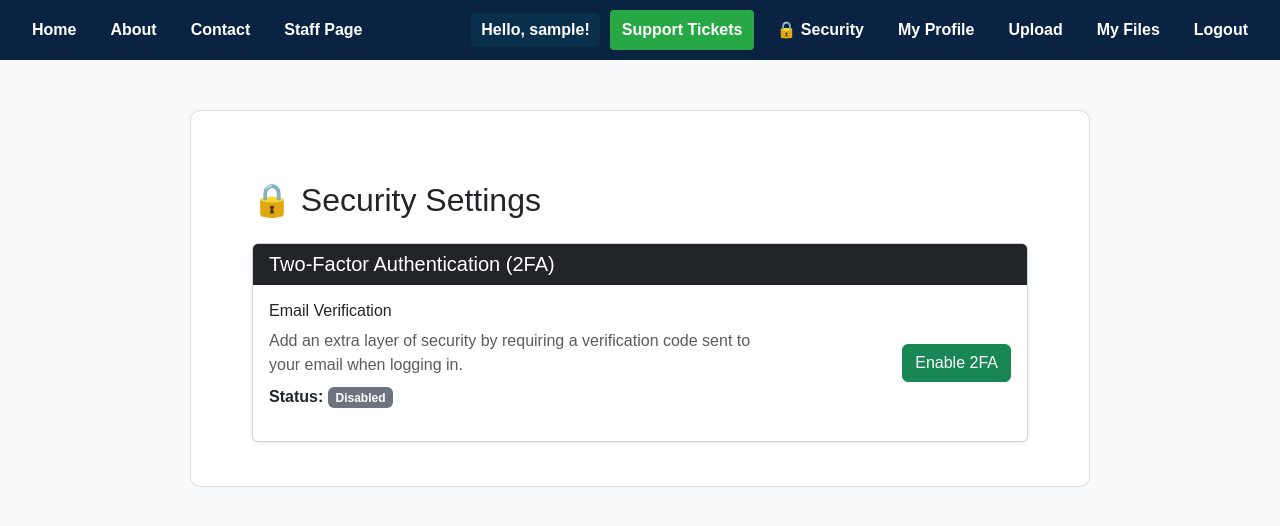
After one commit to Ethanz12/Infosecurity_project, a Django app: page /security/settings/ in a window 1280 px wide. The commit adds this page. Shown: the top 526 px of the page. Run offline with Django 5.2, Linux system fonts and the light colour scheme; the visitor is signed in with stand-in values (Sample User, id 1); data comes from the database, SQL or seed files in the repository; parts of the project's set-up code (start-up, migrations or seed data) failed here and were passed over.

Commit message:
Add email-based 2FA authentication feature

```diff
--- /dev/null
+++ b/apps/home/templates/auth/security_settings.html
@@ -0,0 +1,102 @@
+{% extends "home/base.html" %}
+
+{% block title %}Security Settings{% endblock %}
+
+{% block content %}
+<div class="container" style="max-width: 800px; margin-top: 50px;">
+    <h2 class="mb-4">🔒 Security Settings</h2>
+
+    <!-- 2FA Status Card -->
+    <div class="card shadow-sm mb-4">
+        <div class="card-header bg-dark text-white">
+            <h5 class="mb-0">Two-Factor Authentication (2FA)</h5>
+        </div>
+        <div class="card-body">
+            <div class="row align-items-center">
+                <div class="col-md-8">
+                    <h6>Email Verification</h6>
+                    <p class="text-muted mb-0">
+                        Add an extra layer of security by requiring a verification code sent to your email when logging in.
+                    </p>
+                    <p class="mt-2">
+                        <strong>Status:</strong>
+                        {% if two_factor_enabled %}
+                            <span class="badge bg-success">✓ Enabled</span>
+                        {% else %}
+                            <span class="badge bg-secondary">Disabled</span>
+                        {% endif %}
+                    </p>
+                </div>
+                <div class="col-md-4 text-end">
+                    <form method="post" action="{% url 'toggle_2fa' %}">
+                        {% csrf_token %}
+                        {% if two_factor_enabled %}
+                            <input type="hidden" name="action" value="disable">
+                            <button type="submit" class="btn btn-danger" onclick="return confirm('Are you sure you want to disable 2FA? This will make your account less secure.')">
+                                Disable 2FA
+                            </button>
+                        {% else %}
+                            <input type="hidden" name="action" value="enable">
+                            <button type="submit" class="btn btn-success">
+                                Enable 2FA
+                            </button>
+                        {% endif %}
+                    </form>
+                </div>
+            </div>
+
+            {% if not user.email %}
+            <div class="alert alert-warning mt-3 mb-0">
+                ⚠️ You need to add an email address to your profile before enabling 2FA.
+                <a href="{% url 'profile' %}" class="alert-link">Update Profile</a>
+            </div>
+            {% endif %}
+        </div>
+    </div>
+
+    <!-- Recent 2FA Activity -->
+    {% if two_factor_enabled %}
+    <div class="card shadow-sm">
+        <div class="card-header bg-light">
+            <h5 class="mb-0">Recent Login Attempts</h5>
+        </div>
+        <div class="card-body">
+            {% if recent_codes %}
+            <div class="table-responsive">
+                <table class="table table-sm">
+                    <thead>
+                        <tr>
+                            <th>Date</th>
+                            <th>IP Address</th>
+                            <th>Status</th>
+                            <th>Expires</th>
+                        </tr>
+                    </thead>
+                    <tbody>
+                        {% for code in recent_codes %}
+                        <tr>
+                            <td>{{ code.created_at|date:"M d, Y H:i" }}</td>
+                            <td><code>{{ code.ip_address }}</code></td>
+                            <td>
+                                {% if code.is_used %}
+                                    <span class="badge bg-success">Used</span>
+                                {% elif code.is_valid %}
+                                    <span class="badge bg-warning">Valid</span>
+                                {% else %}
+                                    <span class="badge bg-secondary">Expired</span>
+                                {% endif %}
+                            </td>
+                            <td>{{ code.expires_at|date:"H:i" }}</td>
+                        </tr>
+                        {% endfor %}
+                    </tbody>
+                </table>
+            </div>
+            {% else %}
+            <p class="text-muted mb-0">No recent login attempts.</p>
+            {% endif %}
+        </div>
+    </div>
+    {% endif %}
+</div>
+{% endblock %}
--- a/apps/home/templates/home/base.html
+++ b/apps/home/templates/home/base.html
@@ -81,7 +81,7 @@
                 <span>Hello, {{ user.username }}!</span>
 
                 <a href="{% url 'ticket_list' %}" style="background-color: #28a745;">Support Tickets</a>
-
+                <a href="{% url 'security_settings' %}">🔒 Security</a>
                 <a href="{% url 'profile' %}">My Profile</a>
                 <a href="{% url 'upload_file' %}">Upload</a>
                 <a href="{% url 'file_list' %}">My Files</a>
--- a/apps/home/urls.py
+++ b/apps/home/urls.py
@@ -15,4 +15,9 @@ urlpatterns = [
     path('tickets/', views.ticket_list, name='ticket_list'),
     path('tickets/create/', views.create_ticket, name='create_ticket'),
     path('tickets/<int:ticket_id>/', views.ticket_detail, name='ticket_detail'),
+
+    path('verify-2fa/', views.verify_2fa, name='verify_2fa'),
+    path('resend-2fa/', views.resend_2fa_code, name='resend_2fa'),
+    path('security/settings/', views.security_settings, name='security_settings'),
+    path('security/toggle-2fa/', views.toggle_2fa, name='toggle_2fa'),
 ]
--- a/apps/home/views.py
+++ b/apps/home/views.py
@@ -14,6 +14,11 @@ from django.shortcuts import get_object_or_404
 from .models import Ticket
 
 from .models import CitizenProfile
+
+from django.utils import timezone
+from datetime import timedelta
+from .models import TwoFactorCode, CitizenProfile
+from .email_utils import send_2fa_code_email
 
 #S3 Stuff
 import boto3
@@ -279,6 +284,16 @@ def register_view(request):
     return render(request, "register/register.html")
 
 
+def get_client_ip(request):
+    """Get client IP address"""
+    x_forwarded_for = request.META.get('HTTP_X_FORWARDED_FOR')
+    if x_forwarded_for:
+        ip = x_forwarded_for.split(',')[0]
+    else:
+        ip = request.META.get('REMOTE_ADDR')
+    return ip
+
+
 def login_view(request):
     if request.method == "POST":
         username = request.POST.get("username", "").lower()
@@ -286,14 +301,46 @@ def login_view(request):
         user = authenticate(request, username=username, password=password)
 
         if user:
-            login(request, user)
-            return redirect("home")
+            # Check if 2FA is enabled
+            try:
+                profile = CitizenProfile.objects.get(user=user)
+                if profile.two_factor_enabled:
+                    # Generate 2FA code
+                    code = TwoFactorCode.generate_code()
+                    expires_at = timezone.now() + timedelta(minutes=5)
 
-        messages.error(request, "Invalid credentials.")
-        return redirect("login")
+                    TwoFactorCode.objects.create(
+                        user=user,
+                        code=code,
+                        expires_at=expires_at,
+                        ip_address=get_client_ip(request)
+                    )
+
+                    # Send email
+                    email_sent = send_2fa_code_email(user, code, get_client_ip(request))
+
+                    if email_sent:
+                        # Store user ID in session temporarily
+                        request.session['pending_2fa_user_id'] = user.id
+                        messages.success(request, f"Verification code sent to {user.email}")
+                        return redirect("verify_2fa")
+                    else:
+                        messages.error(request, "Failed to send verification code. Please try again.")
+                        return redirect("login")
+                else:
+                    # 2FA not enabled, log in directly
+                    login(request, user)
+                    return redirect("home")
+
+            except CitizenProfile.DoesNotExist:
+                # No profile = no 2FA
+                login(request, user)
+                return redirect("home")
+        else:
+            messages.error(request, "Invalid credentials.")
+            return redirect("login")
 
     return render(request, "register/login.html")
-
 
 @login_required
 def logout_view(request):
@@ -635,3 +682,152 @@ def ticket_detail(request, ticket_id):
             context["citizen_info"] = None
 
     return render(request, "tickets/ticket_detail.html", context)
+
+
+
+def verify_2fa(request):
+    """Verify 2FA code"""
+
+    # Check if user has pending 2FA
+    pending_user_id = request.session.get('pending_2fa_user_id')
+    if not pending_user_id:
+        messages.error(request, "No pending verification. Please log in first.")
+        return redirect("login")
+
+    from django.contrib.auth.models import User
+    user = User.objects.get(id=pending_user_id)
+
+    if request.method == "POST":
+        entered_code = request.POST.get("code", "").strip()
+
+        # Find valid code
+        valid_code = TwoFactorCode.objects.filter(
+            user=user,
+            code=entered_code,
+            is_used=False,
+            expires_at__gt=timezone.now()
+        ).first()
+
+        if valid_code:
+            # Mark code as used
+            valid_code.is_used = True
+            valid_code.save()
+
+            # Log user in
+            login(request, user)
+
+            # Clear session data
+            del request.session['pending_2fa_user_id']
+
+            messages.success(request, "Login successful!")
+            return redirect("home")
+        else:
+            # Check if code exists but is expired
+            expired_code = TwoFactorCode.objects.filter(
+                user=user,
+                code=entered_code,
+                is_used=False
+            ).first()
+
+            if expired_code:
+                messages.error(request, "Code has expired. Please request a new one.")
+            else:
+                messages.error(request, "Invalid verification code. Please try again.")
+
+    # Calculate time remaining
+    latest_code = TwoFactorCode.objects.filter(
+        user=user,
+        is_used=False
+    ).order_by('-created_at').first()
+
+    time_remaining = None
+    if latest_code:
+        time_remaining = int((latest_code.expires_at - timezone.now()).total_seconds())
+
+    return render(request, "auth/verify_2fa.html", {
+        "user_email": user.email,
+        "time_remaining": time_remaining
+    })
+
+
+def resend_2fa_code(request):
+    """Resend 2FA code"""
+
+    pending_user_id = request.session.get('pending_2fa_user_id')
+    if not pending_user_id:
+        messages.error(request, "No pending verification.")
+        return redirect("login")
+
+    from django.contrib.auth.models import User
+    user = User.objects.get(id=pending_user_id)
+
+    # Invalidate old codes
+    TwoFactorCode.objects.filter(user=user, is_used=False).update(is_used=True)
+
+    # Generate new code
+    code = TwoFactorCode.generate_code()
+    expires_at = timezone.now() + timedelta(minutes=5)
+
+    TwoFactorCode.objects.create(
+        user=user,
+        code=code,
+        expires_at=expires_at,
+        ip_address=get_client_ip(request)
+    )
+
+    # Send email
+    email_sent = send_2fa_code_email(user, code, get_client_ip(request))
+
+    if email_sent:
+        messages.success(request, "New verification code sent!")
+    else:
+        messages.error(request, "Failed to send code. Please try again.")
+
+    return redirect("verify_2fa")
+
+
+@login_required
+def toggle_2fa(request):
+    """Enable/disable 2FA for user"""
+
+    profile, created = CitizenProfile.objects.get_or_create(user=request.user)
+
+    if request.method == "POST":
+        action = request.POST.get("action")
+
+        if action == "enable":
+            if not request.user.email:
+                messages.error(request, "Please add an email address to your profile before enabling 2FA.")
+                return redirect("profile")
+
+            profile.two_factor_enabled = True
+            profile.save()
+            messages.success(request, "✅ Two-Factor Authentication enabled! You'll receive a code via email on next login.")
+
+        elif action == "disable":
+            profile.two_factor_enabled = False
+            profile.save()
+            messages.success(request, "Two-Factor Authentication disabled.")
+
+        return redirect("security_settings")
+
+    return render(request, "auth/toggle_2fa.html", {
+        "two_factor_enabled": profile.two_factor_enabled
+    })
+
+
+@login_required
+def security_settings(request):
+    """Security settings page"""
+
+    profile, created = CitizenProfile.objects.get_or_create(user=request.user)
+
+    # Get recent 2FA activity
+    recent_codes = TwoFactorCode.objects.filter(
+        user=request.user
+    ).order_by('-created_at')[:10]
+
+    return render(request, "auth/security_settings.html", {
+        "two_factor_enabled": profile.two_factor_enabled,
+        "recent_codes": recent_codes
+    })
```
Also changed, not shown: ISPJ_Web_App/settings.py (+15 -0 lines), apps/home/email_utils.py (added, +99 -0 lines), apps/home/models.py (+27 -0 lines), apps/home/templates/auth/verify_2fa.html (added, +108 -0 lines), apps/home/migrations/0007_citizenprofile_two_factor_enabled_twofactorcode.py (added), 1 other file.
